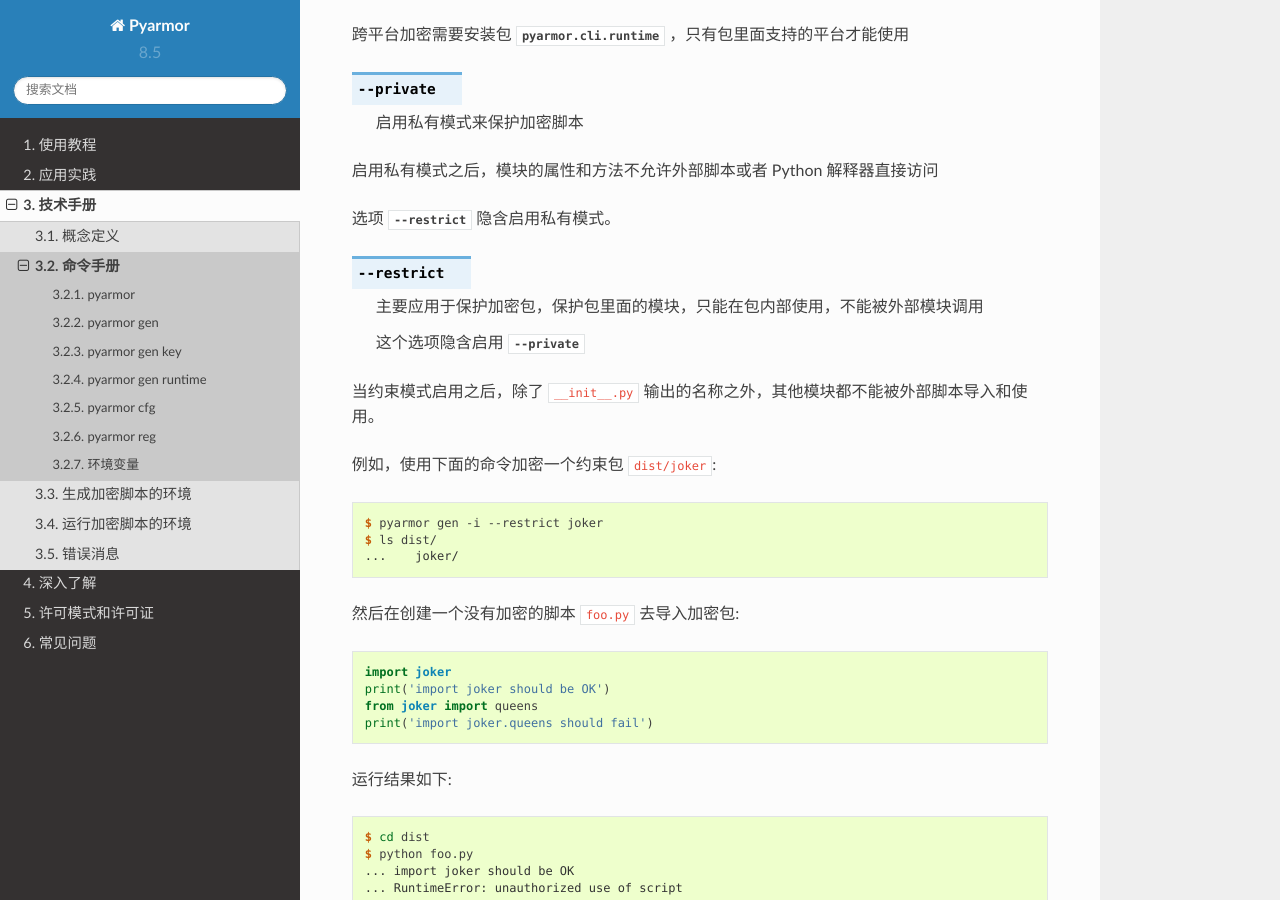
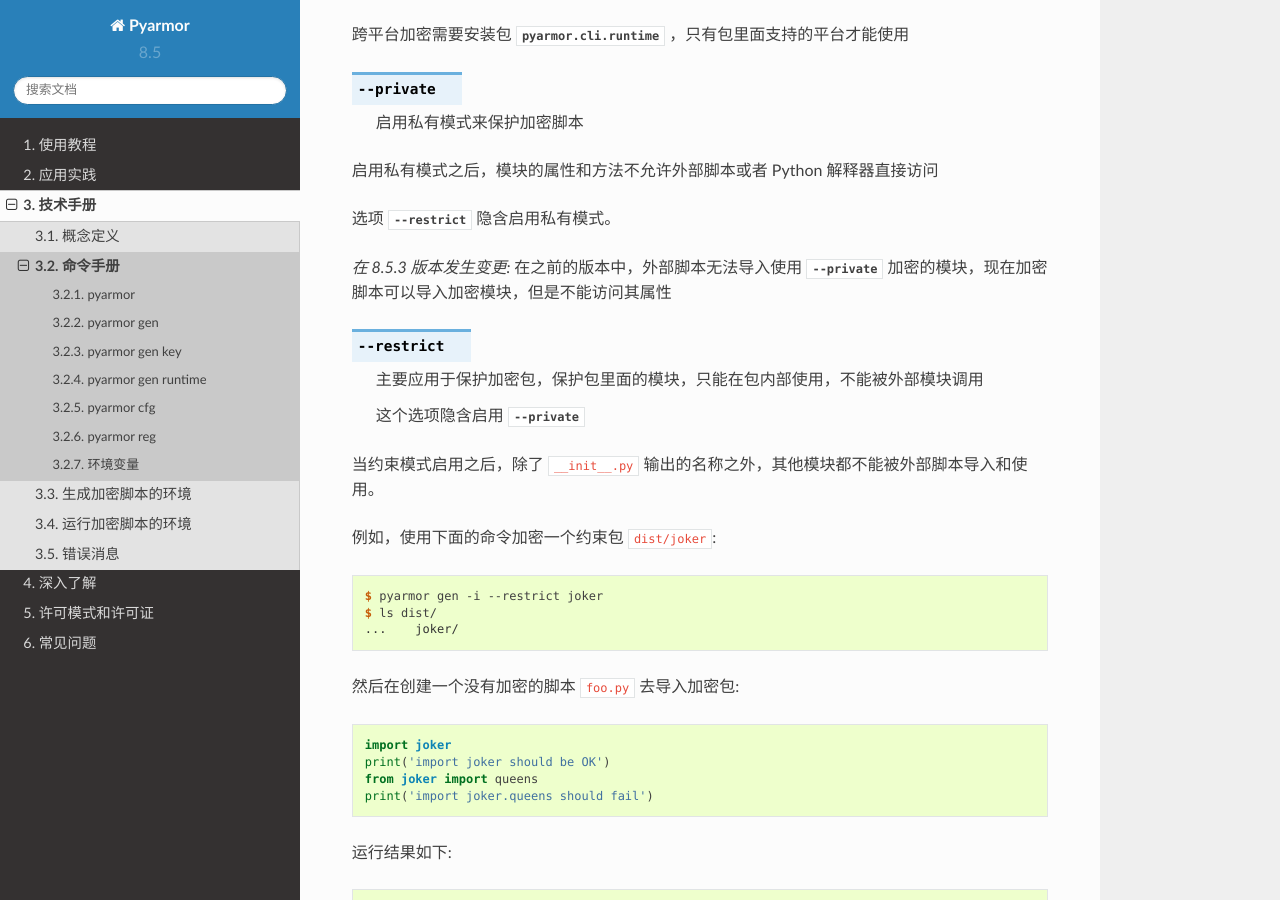
Before and after one commit to dashingsoft/pyarmor-docs-zh, a Sphinx documentation site: the page built from docs/reference/man.rst, in a window 1280 px wide and 900 px high, scrolled down 11612 px. Built offline with Sphinx 7.4.7 and the Read the Docs theme 2.0.0, drawn with Linux system fonts in a browser that asks for light colours.

Commit message:
增加选项 `--private` 变更注释

```diff
--- a/docs/reference/man.rst
+++ b/docs/reference/man.rst
@@ -422,6 +422,10 @@
 启用私有模式之后，模块的属性和方法不允许外部脚本或者 Python 解释器直接访问
 
 选项 :option:`--restrict` 隐含启用私有模式。
+
+.. versionchanged:: 8.5.3
+
+   在之前的版本中，外部脚本无法导入使用 :option:`--private` 加密的模块，现在加密脚本可以导入加密模块，但是不能访问其属性
 
 .. option:: --restrict
 
```
